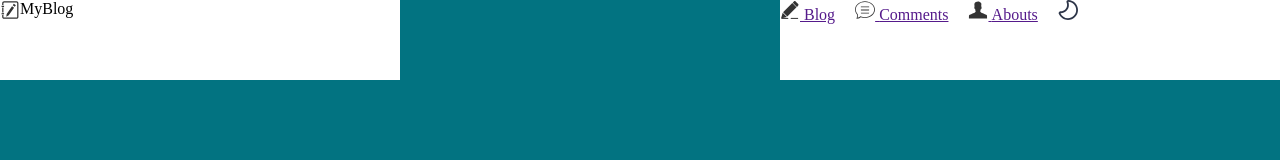
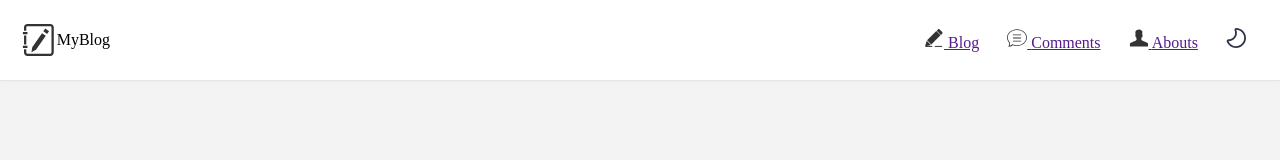
Before and after one commit to Disat/myBlog, a plain HTML site: page assets/index.html in a window 1280 px wide. Drawn offline with Linux system fonts and the light colour scheme.

Commit message:
正在做header,同时跟优雅的使用颜色

```diff
--- a/assets/css/header.less
+++ b/assets/css/header.less
@@ -1,7 +1,9 @@
-@baseColor :#027381;
+@headerColor :#FFFF;
+@bodyColor:#F3F3F4;
+@iconColor:hsl(201, 85%, 46%);
 
 body{
-    background-color: @baseColor;
+    background-color: @bodyColor;
 }
 *{
     margin: 0;
@@ -11,30 +13,53 @@ body{
 }
 
 .header {
+    position: fixed;
+
+    height: 80px;
+    width: 100%;
+
     display: flex;
     justify-content: space-between;
 
+    background-color: @headerColor;
+
+    border-bottom: 1px solid hsl(0,0%,90%);
+    box-shadow: 0 0 3px hsla(0,0,90%,.8);
+
 
     .header_left_wrap{
+        :first-child{
+            color: hsl(201, 85%, 46%);
+        }
+        margin-left: 20px;
+
+        width: 90px;
+        height: 80px;
+
         display: flex;
-        justify-content: ;
-        background-color: #fff;
+        justify-content: center;
+        align-items: center;
 
-        width: 400px;
-        height: 80px;
+
     }
     .header_right_wrap{
+        margin-right: 20px;
+
+        width: 350px;
+        height: 80px;
+
         display: flex;
-        background-color: #fff;
+        justify-content: space-around;
+        align-items: center;
+
         ul{
             display: flex;
+
             li{
-                margin-right: 20px;
+                margin: 14px;
             }
+
         }
-
-        width: 500px;
-        height: 80px;
     }
 
 }
--- a/assets/index.html
+++ b/assets/index.html
@@ -30,7 +30,7 @@
         <div class="header_left_wrap">
             <?xml version="1.0" standalone="no"?>
             <!DOCTYPE svg PUBLIC "-//W3C//DTD SVG 1.1//EN" "http://www.w3.org/Graphics/SVG/1.1/DTD/svg11.dtd"><svg
-                class="icon" width="20px" height="20px" viewBox="0 0 1024 1024" version="1.1"
+                class="icon" width="40px" height="40px" viewBox="0 0 1024 1024" version="1.1"
                 xmlns="http://www.w3.org/2000/svg">
                 <path fill="#333333" d="M80.5 672h128v64h-128z" />
                 <path fill="#333333"
@@ -44,8 +44,8 @@
         </div>
         <div class="header_right_wrap">
             <ul>
-                <a href="">
-                    <li>
+
+                <li><a href="">
                         <?xml version="1.0" standalone="no"?>
                         <!DOCTYPE svg
                             PUBLIC "-//W3C//DTD SVG 1.1//EN" "http://www.w3.org/Graphics/SVG/1.1/DTD/svg11.dtd"><svg
@@ -62,10 +62,10 @@
                         </svg>
 
                         <span>Blog</span>
-                    </li>
-                </a>
-                <a href="">
-                    <li>
+                    </a></li>
+
+
+                <li><a href="">
                         <?xml version="1.0" standalone="no"?>
                         <!DOCTYPE svg
                             PUBLIC "-//W3C//DTD SVG 1.1//EN" "http://www.w3.org/Graphics/SVG/1.1/DTD/svg11.dtd"><svg
@@ -76,10 +76,10 @@
                         </svg>
 
                         <span>Comments</span>
-                    </li>
-                </a>
-                <a href="">
-                    <li>
+                    </a></li>
+
+
+                <li><a href="">
                         <?xml version="1.0" standalone="no"?>
                         <!DOCTYPE svg
                             PUBLIC "-//W3C//DTD SVG 1.1//EN" "http://www.w3.org/Graphics/SVG/1.1/DTD/svg11.dtd"><svg
@@ -90,8 +90,8 @@
                         </svg>
 
                         <span>Abouts</span>
-                    </li>
-                </a>
+                    </a></li>
+
                 <li>
                     <?xml version="1.0" standalone="no"?>
                     <!DOCTYPE svg PUBLIC "-//W3C//DTD SVG 1.1//EN" "http://www.w3.org/Graphics/SVG/1.1/DTD/svg11.dtd">
```
